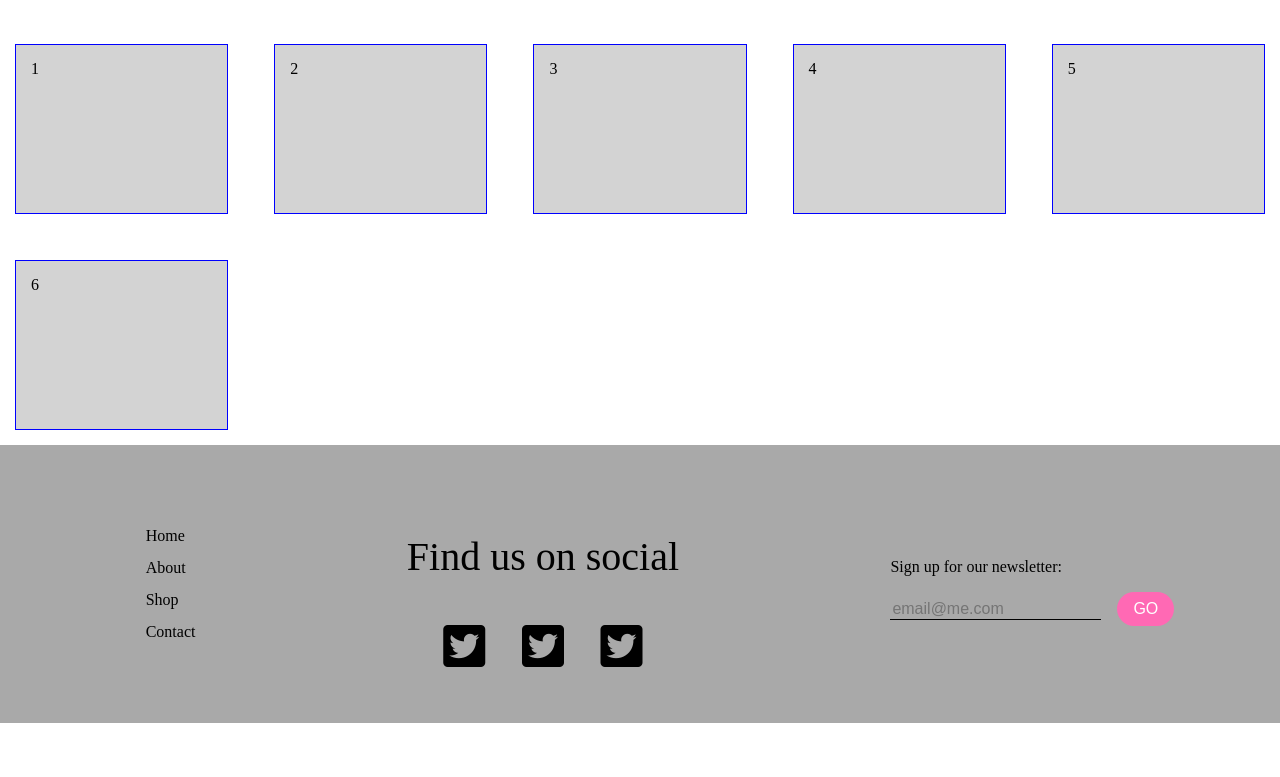
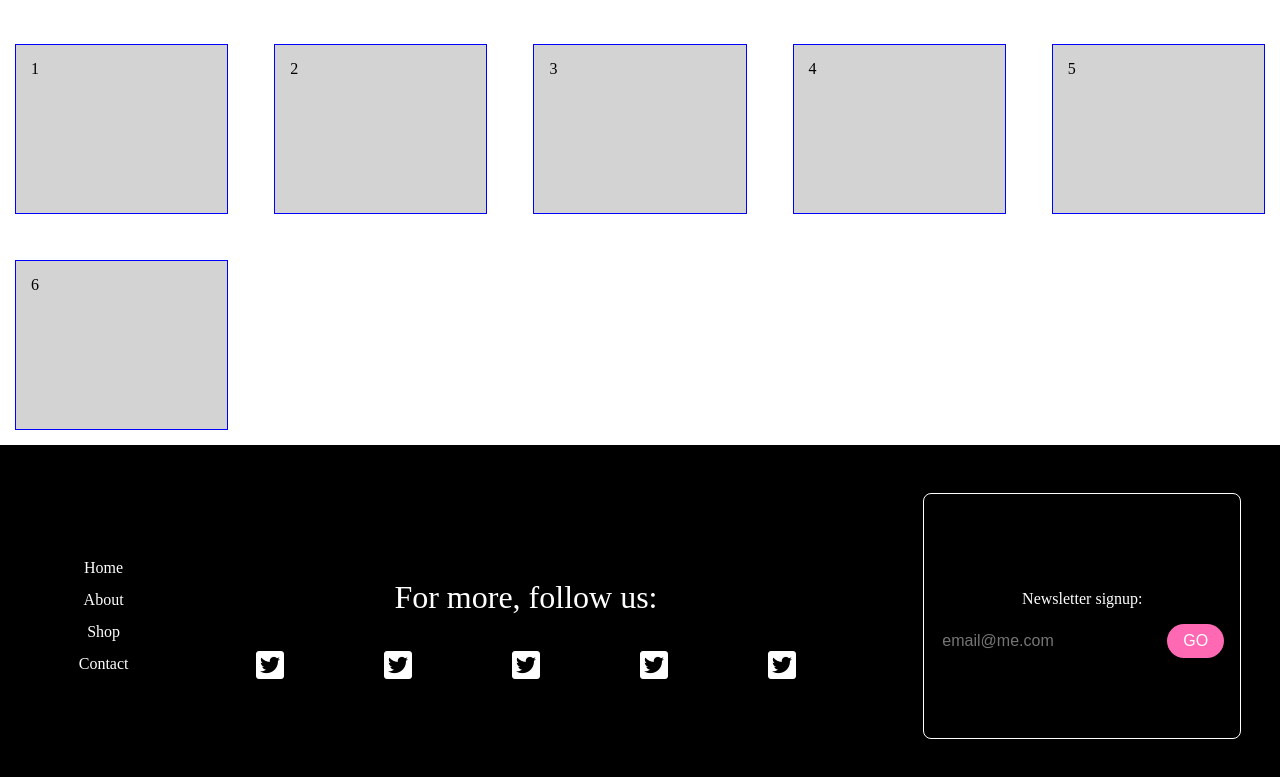
Before and after one commit to hkennedyvi/store, a React (Create React App) app: page / in a window 1280 px wide. Shown: the part 2861-3638 px from the top of the page. Before the commit the page ends 3584 px from the top, so only its background shows below. Built offline with nearby package versions, Linux system fonts and the light colour scheme.

Commit message:
footer color/newsletter edits

```diff
--- a/src/components/Footer/footer.scss
+++ b/src/components/Footer/footer.scss
@@ -1,5 +1,6 @@
 .footer {
-    background: darkgrey;
+    background: black;
+    color: white;
     display: flex;
     align-items: center;
     justify-content: space-around;
@@ -10,26 +11,38 @@
     list-style: none;
     font-size: 1rem;
     line-height: 2rem;
+    text-align: center;
 }
 
 .footer-nav-item:hover {
     text-decoration: underline;
-    color: white;
+    color: grey;
+    cursor: pointer;
 }
 
 .footer-middle {
     display: flex;
     flex-direction: column;
+    justify-content: center;
+    width: 50vw;
 }
 
 .footer-text {
-    font-size: 2.5rem;
+    font-size: 2rem;
+    text-align: center;
 }
 
 .footer-icons-container {
     display: flex;
-    font-size: 3rem;
-    justify-content: space-evenly;
+    font-size: 2rem;
+    justify-content: space-around;
+}
+
+.newsletter-container {
+    text-align: center;
+    border: solid white 1px;
+    border-radius: 0.5em;
+    padding: 5rem 1rem;
 }
 
 .newsletter-label {
@@ -38,6 +51,7 @@
 
 .newsletter-text-field {
     font-size: 1rem;
+    color: white;
     background: transparent;
     border: none;
     border-bottom: solid 1px black;
@@ -45,7 +59,7 @@
 
 .newsletter-text-field:focus {
     outline: none;
-    color: white;
+    color: hotpink;
 }
 
 .newsletter-submit {
--- a/src/components/Footer/index.jsx
+++ b/src/components/Footer/index.jsx
@@ -14,7 +14,7 @@ function Footer() {
       </div>
       <div className="footer-middle">
         <div className="footer-text">
-          <p>Find us on social</p>
+          <p>For more, follow us:</p>
         </div>
         <div className="footer-icons-container">
           <div className="footer-icon">
@@ -26,11 +26,17 @@ function Footer() {
           <div className="footer-icon">
             <i className="fab fa-twitter-square"></i>
           </div>
+          <div className="footer-icon">
+            <i className="fab fa-twitter-square"></i>
+          </div>
+          <div className="footer-icon">
+            <i className="fab fa-twitter-square"></i>
+          </div>
         </div>
       </div>
-      <div>
+      <div className="newsletter-container">
         <p className="newsletter-label">
-          Sign up for our newsletter:
+          Newsletter signup:
         </p>
         <form action="">
           <input className="newsletter-text-field" placeholder="email@me.com" type="text" />
```
